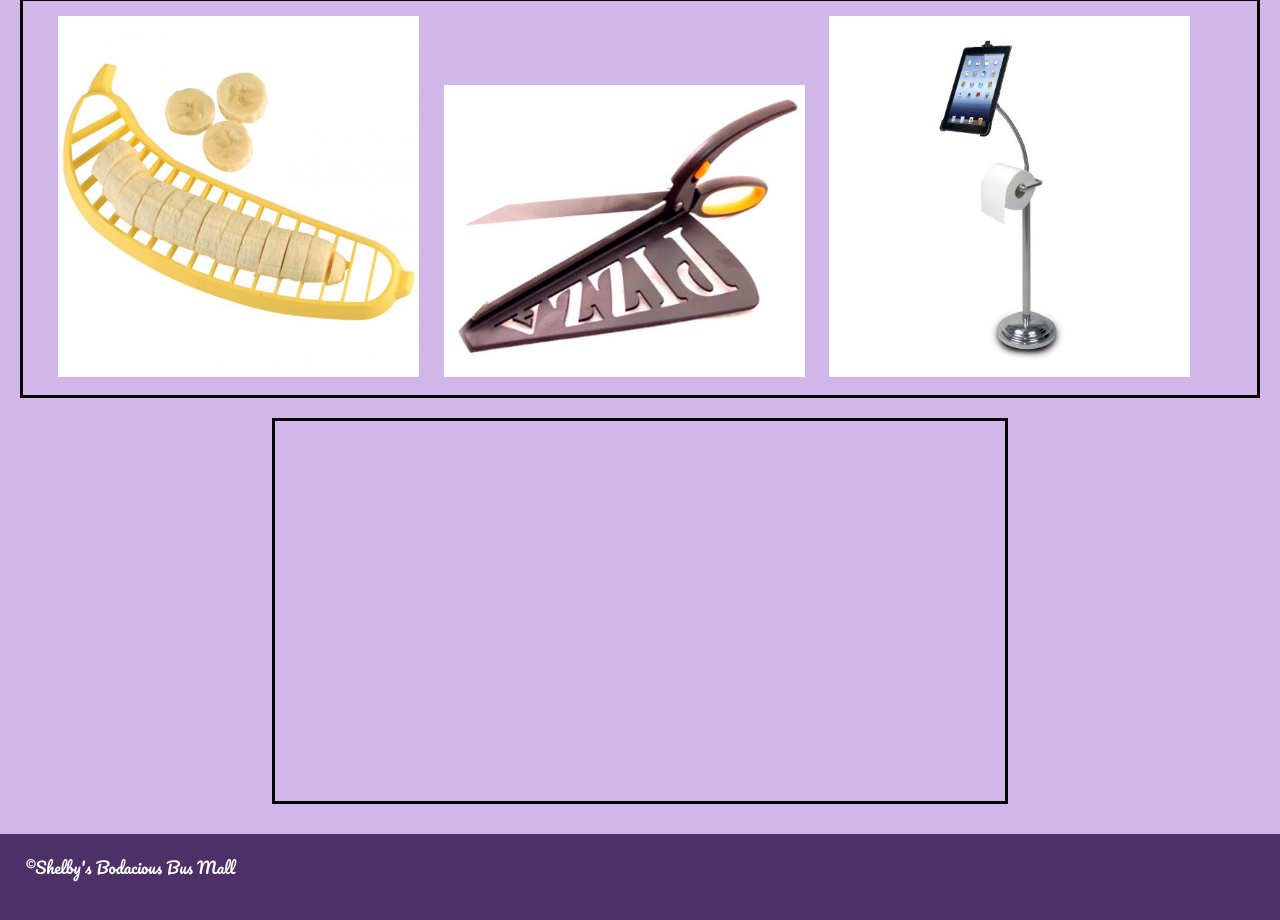
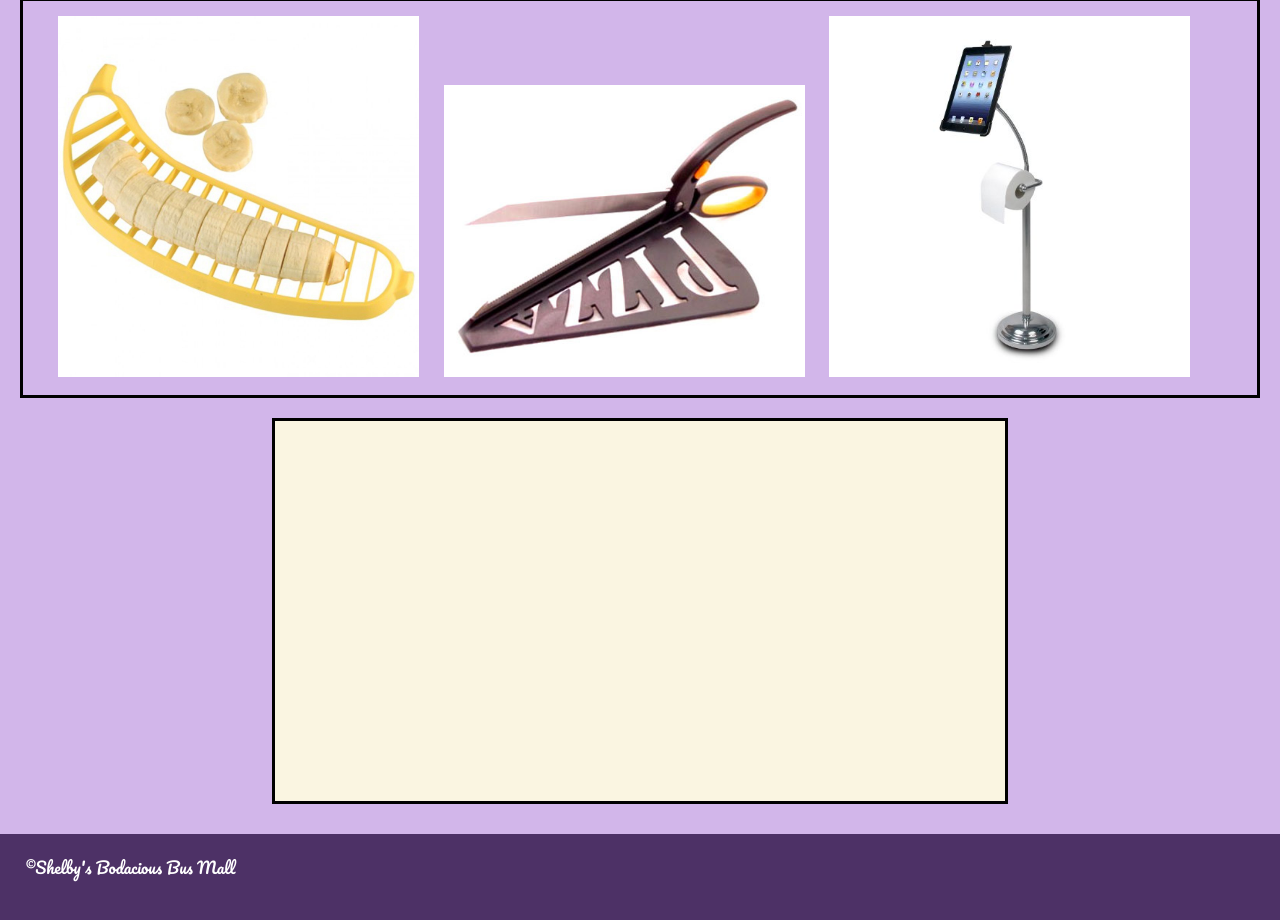
Before and after one commit to shelbyharner/bus-mall, a plain HTML site: page index.html in a window 1280 px wide. Shown: the part 192-1112 px from the top of the page. Drawn offline with nearby package versions, Linux system fonts and the light colour scheme; a web font is replaced by a local one.

Commit message:
add background color to chart

```diff
--- a/css/style.css
+++ b/css/style.css
@@ -31,6 +31,7 @@ section img {
 }
 
 #chart {
+  background-color: #FAF5E1;
   width: 700px;
   height: 350px;
   margin: auto;
```
